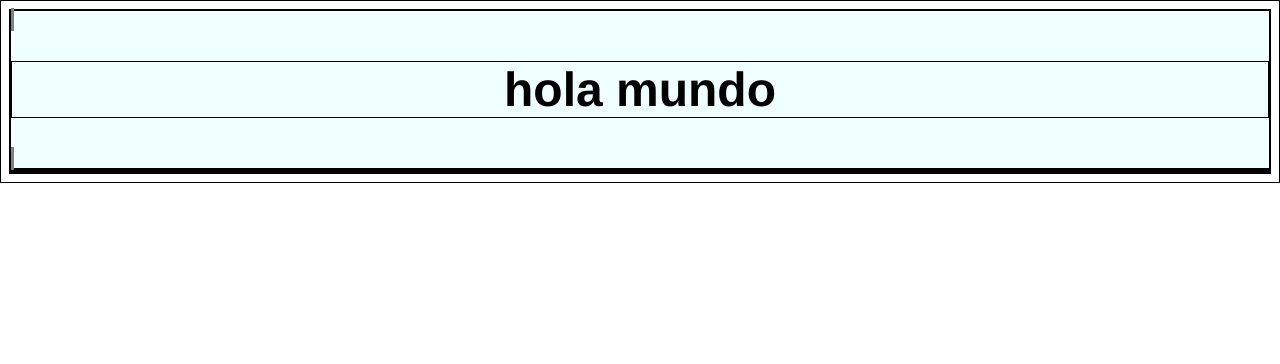
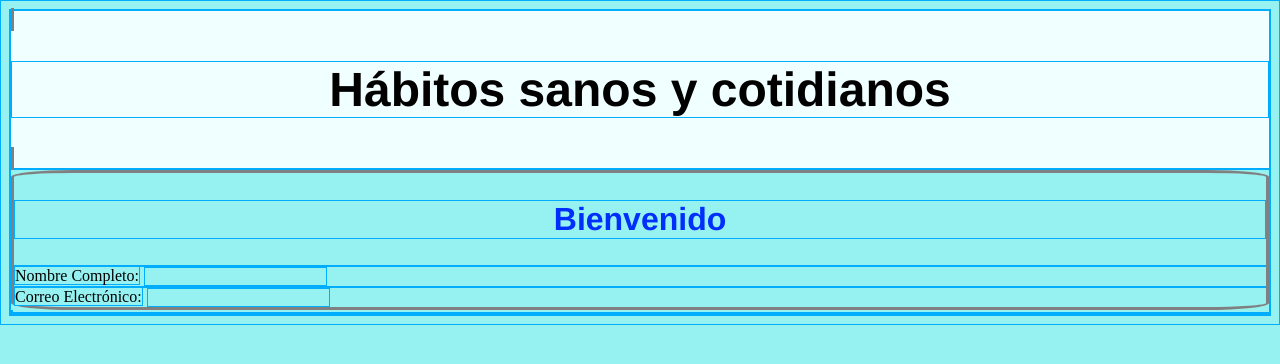
Before and after one commit to samuelJH222/Trabajo-Expo-ITM, a plain HTML site: page index.html in a window 1280 px wide. Drawn offline with Linux system fonts and the light colour scheme.

Commit message:
adiciones generales1

```diff
--- a/index.css
+++ b/index.css
@@ -1,5 +1,6 @@
 *{
-    border: solid 1px black;
+    border: solid 1px rgb(0, 173, 253);
+    background-color: rgb(150, 241, 241);
 }
 
 .encabezado{
@@ -15,3 +16,20 @@
 .inicio{
     border: solid 3px gray;
 }
+.formulario{
+    border: solid 3px gray;
+    align-items: center;
+    border-radius: 5%;
+
+}
+
+.formulario h2{
+    text-align: center;
+    font-family: 'Franklin Gothic Medium', 'Arial Narrow', Arial, sans-serif;
+    font-size: 32px;
+    color: rgb(0, 46, 250);
+}
+
+.ingreso{
+    background-color: azure;
+}
--- a/index.html
+++ b/index.html
@@ -4,16 +4,30 @@
     <meta charset="UTF-8">
     <meta name="viewport" content="width=device-width, initial-scale=1.0">
     <link rel="stylesheet" href="index.css">
-    <title>Document</title>
+    <title>Formulario</title>
 </head>
 <body>
     <header class="encabezado">
     <span class="inicio">
-    <h1 class="titulo">hola mundo</h1>
+    <h1 class="titulo">Hábitos sanos y cotidianos</h1>
     </span>
     </header>
     <section class="cuerpo">
+        <table>
 
+            <div class="formulario">
+                <h2>Bienvenido</h2>
+            <form class = "ingreso" action="textbox">
+                <label for="textbox">Nombre Completo:</label>
+                <input type="text" id="textbox" name="textbox">
+            </form>
+            <br>
+            <form class = "email" action="textbox">
+                <label for="email">Correo Electrónico:</label>
+                <input type="email" id="email" name="email">
+            </form>
+            </div>
+        </table>
     </section>
     <footer class="pie de pagina"></footer>
 </body>
```
